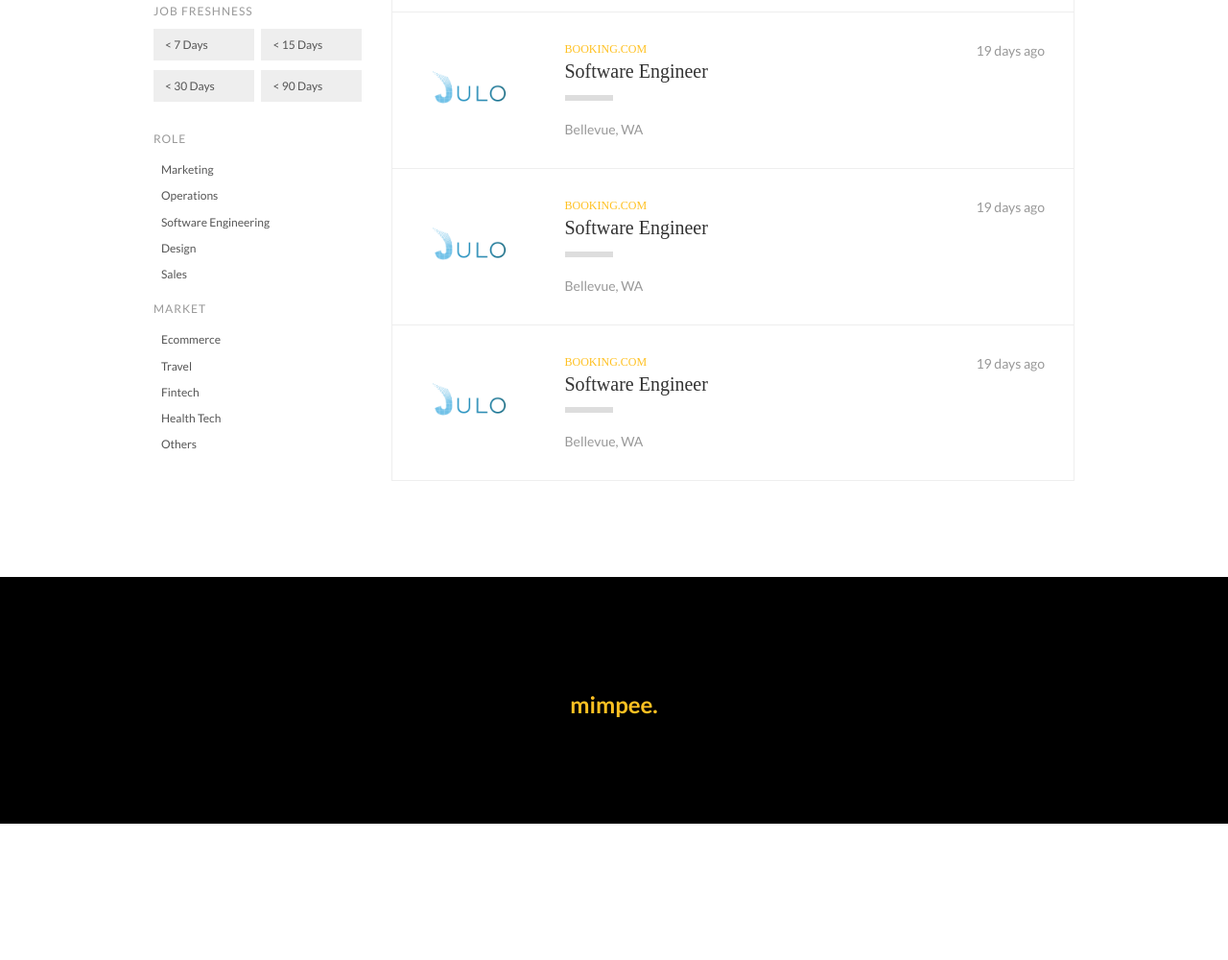
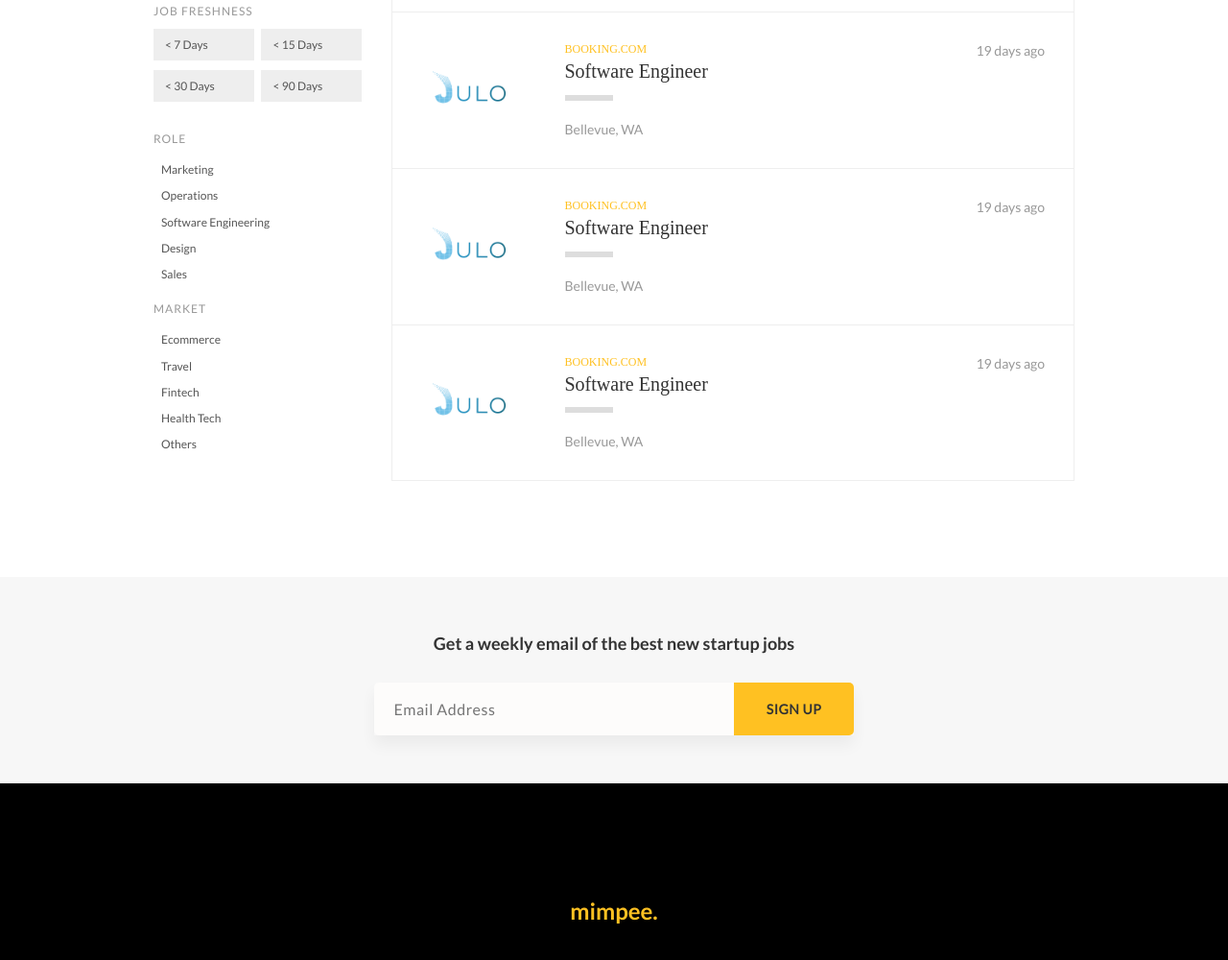
Before and after one commit to jessdesigntan/mimpee, a plain HTML site: page listing.html in a window 1280 px wide. Shown: the part 750-1750 px from the top of the page at 96% size. Before the commit the page ends 1608 px from the top, so only its background shows below. Drawn offline with nearby package versions, Linux system fonts and the light colour scheme.

Commit message:
text changes and email section

```diff
--- a/listing.html
+++ b/listing.html
@@ -284,7 +284,13 @@
         </div><!-- ./col-sm-9 listing-cards -->
       </div><!-- ./ row-->
     </div><!-- ./listing-body -->
-
+    <section class="landing light-bg email">
+      <h4>Get a weekly email of the best new startup jobs</h4>
+      <div class="input">
+        <input type="text" class="button" name="email" placeholder="Email Address">
+        <input type="submit" class="button" value="Sign up">
+      </div>
+    </section>
 
     <footer class="footer">
       <h3>mimpee.</h3>
```
Also changed, not shown: index.html (+1 -1 lines).
